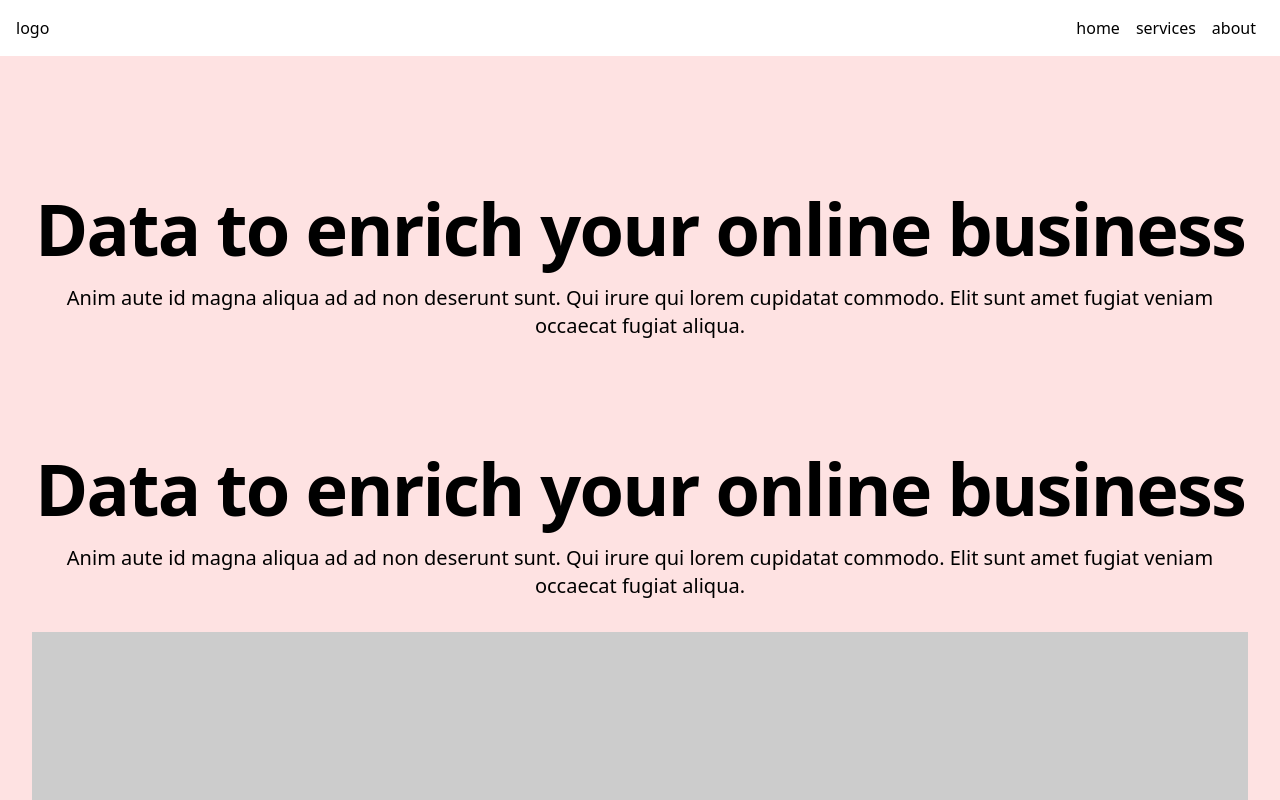
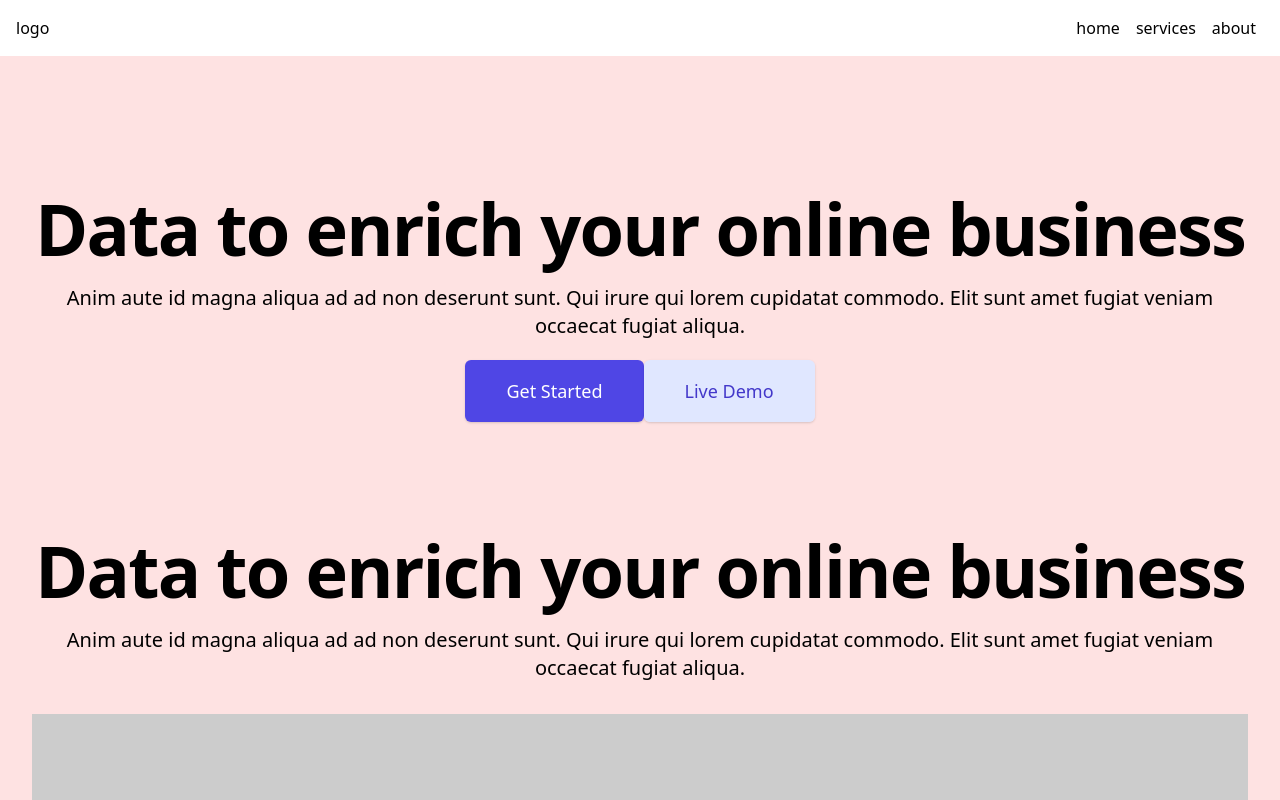
Before and after one commit to flrnd/next-easyweb, a Next.js app: page / in a window 1280 px wide. Shown: the top 800 px of the page. Built offline with nearby package versions, Linux system fonts and the light colour scheme.

Commit message:
Hero examples

```diff
--- a/pages/index.tsx
+++ b/pages/index.tsx
@@ -4,6 +4,7 @@ import Content from "../components/section/Content";
 import Feature from "../components/section/Feature";
 import Hero from "../components/section/Hero";
 import placeholder from "../public/1920x1280.png";
+import Button from "../components/elements/Button";
 
 export const Index = (): JSX.Element => (
   <>
@@ -12,6 +13,24 @@ export const Index = (): JSX.Element => (
       <Hero
         valueProposition="Data to enrich your online business"
         valueDescription="Anim aute id magna aliqua ad ad non deserunt sunt. Qui irure qui lorem cupidatat commodo. Elit sunt amet fugiat veniam occaecat fugiat aliqua."
+        cta={
+          <>
+            <Button
+              bgColor="bg-indigo-600"
+              textColor="text-white"
+              hoverBg="bg-indigo-700"
+              path="/"
+              text="Get Started"
+            />
+            <Button
+              bgColor="bg-indigo-100"
+              textColor="text-indigo-700"
+              hoverBg="bg-indigo-200"
+              path="#"
+              text="Live Demo"
+            />
+          </>
+        }
       />
       <Hero
         valueProposition="Data to enrich your online business"
```
